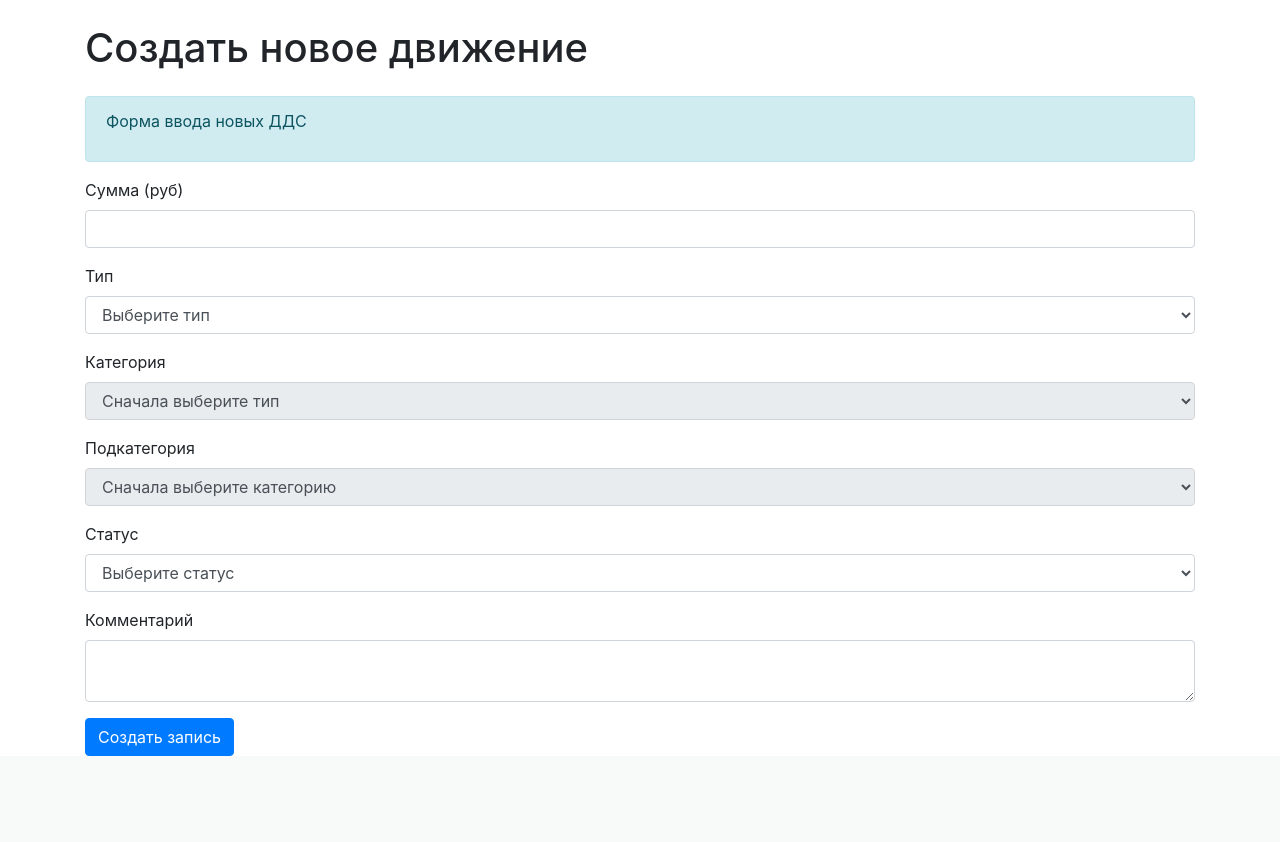
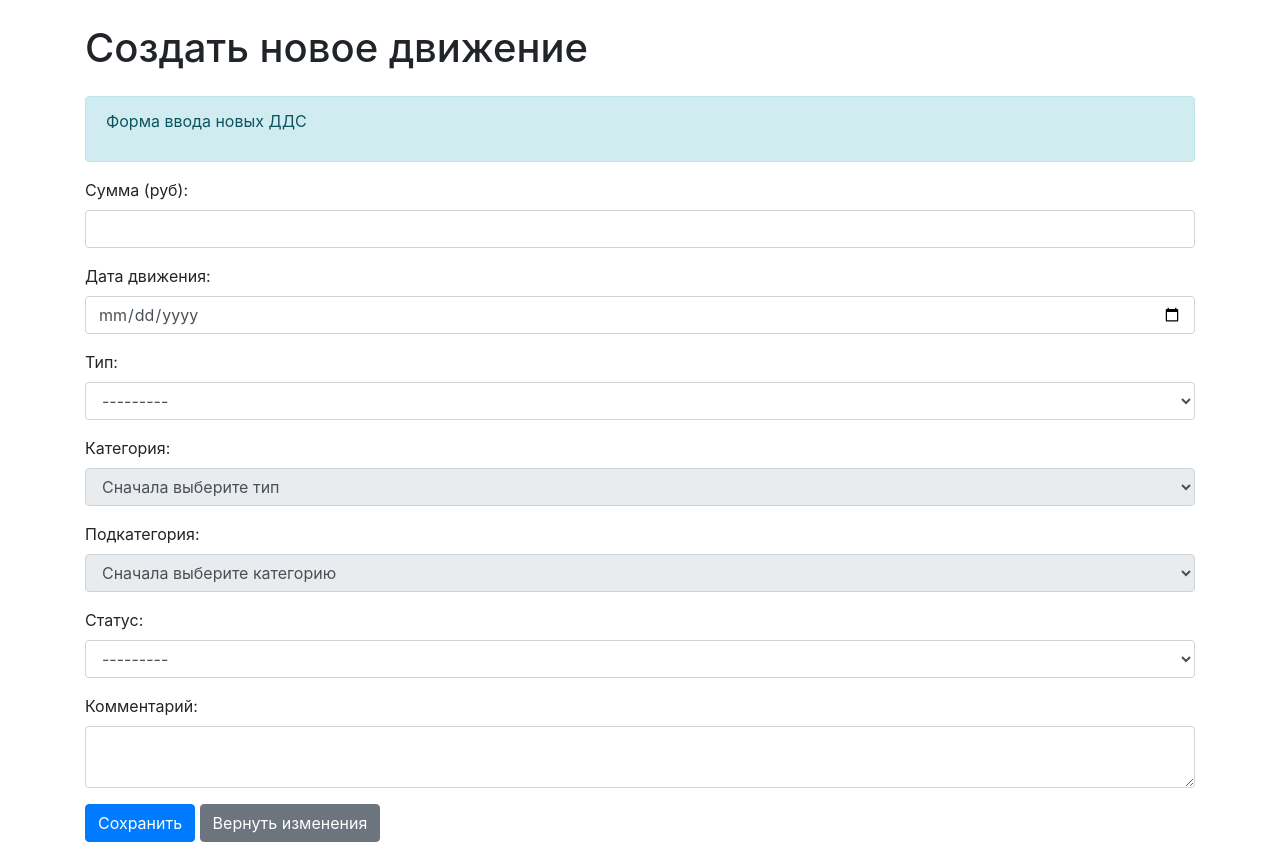
Before and after one commit to VasyaPupkin120/test_itsolutions, a Django app: page /createflow/ in a window 1280 px wide. Shown: the part 56-898 px from the top of the page. Before the commit the page ends 812 px from the top, so only its background shows below. Run offline with Django 5.2, Linux system fonts and the light colour scheme; data comes from the database, SQL or seed files in the repository; both versions use the stored data as it was after the commit; some libraries are stand-ins or nearby versions.

Commit message:
уточнил тип поля даты создания, работоспособная версия страницы создания записи

```diff
--- a/cashflow/forms.py
+++ b/cashflow/forms.py
@@ -2,7 +2,7 @@ from django import forms
 from .models import CashFlow, TypeFlow, Category, Subcategory, StatusFlow
 
 
-class UpdateCashFlowForm(forms.ModelForm):
+class CreateUpdateCashFlowForm(forms.ModelForm):
     """
     Форма для редактирования записи ДДС
     """
@@ -17,11 +17,12 @@ class UpdateCashFlowForm(forms.ModelForm):
                 'id': 'amount',
                 'required': True
             }),
-            'created_at': forms.DateTimeInput(attrs={
+            'created_at': forms.DateInput(attrs={
                 'class': 'form-control',
-                'type': 'datetime-local',
+                'type': 'date',
                 'id': 'created_at',
                 'required': True,
+                'format': '%d.%m.%Y'
             }),
             'typeflow': forms.Select(attrs={
                 'class': 'form-control',
@@ -61,6 +62,6 @@ class UpdateCashFlowForm(forms.ModelForm):
 
     def __init__(self, *args, **kwargs):
         super().__init__(*args, **kwargs)
-
-        # Преобразуем DateTime в формат для datetime-local
-        self.initial['created_at'] = self.instance.created_at.strftime('%Y-%m-%dT%H:%M')
+        # Преобразуем дату в формат пригодный для чтения html, для красивого выбора даты
+        if self.instance and self.instance.pk:
+            self.initial['created_at'] = self.instance.created_at.strftime('%Y-%m-%d')
--- a/cashflow/models.py
+++ b/cashflow/models.py
@@ -52,7 +52,7 @@ class TypeFlow(models.Model):
 class CashFlow(models.Model):
     amount = models.DecimalField(max_digits=30, decimal_places=2, verbose_name="Сумма")
     comment = models.TextField(null=True, blank=True, verbose_name="Комментарий")
-    created_at = models.DateTimeField(editable=True, verbose_name="Дата движения")
+    created_at = models.DateField(editable=True, verbose_name="Дата движения")
     typeflow = models.ForeignKey('TypeFlow', on_delete=models.PROTECT, related_name="cashflows", verbose_name="Тип движения")
     category = models.ForeignKey('Category', on_delete=models.PROTECT, related_name="cashflows", verbose_name="Категория")
     subcategory = models.ForeignKey('Subcategory', on_delete=models.PROTECT, related_name="cashflows", verbose_name="Подкатегория")
--- a/cashflow/urls.py
+++ b/cashflow/urls.py
@@ -21,8 +21,8 @@ app_name = 'cashflow'
 
 urlpatterns = [
     path('', views.CashflowListView.as_view(), name="cashflowlist"),
-    path('createflow/', views.createflow, name="createflow"),
-    # path('updateflow/<int:pk>/', views.updateflow, name="updateflow"),
+    # path('createflow/', views.createflow, name="createflow"),
+    path('createflow/', views.CashFlowCreateView.as_view(), name="createflow"),
     path('updateflow/<int:pk>/', views.CashFlowUpdateView.as_view(), name="updateflow"),
     path('deleteflow/<int:pk>/', views.CashFlowDeleteView.as_view(), name="deleteflow"),
     path('refrencedata/', views.refrence_data, name="refrence_data"),
--- a/cashflow/views.py
+++ b/cashflow/views.py
@@ -1,6 +1,6 @@
 from django.shortcuts import render, redirect
 from django.urls import reverse_lazy
-from django.views.generic import ListView, DeleteView, UpdateView
+from django.views.generic import ListView, CreateView, UpdateView, DeleteView
 from django.http import HttpRequest, JsonResponse
 from django.db.models import Q
 from django.http import JsonResponse
@@ -9,7 +9,8 @@ from django.core.exceptions import ObjectDoesNotExist
 from django.contrib import messages
 
 from .models import CashFlow, Category, StatusFlow, Subcategory, TypeFlow, StatusFlow
-from .forms import UpdateCashFlowForm
+from .forms import CreateUpdateCashFlowForm
+
 
 def ajax_get_structure_data(request):
     """
@@ -115,31 +116,21 @@ def createflow(request: HttpRequest):
     return render(request, 'cashflow/createflow.html')
 
 
-def updateflow(request:HttpRequest, pk):
-    print(pk)
-    print(request.POST)
-    return redirect('cashflow:cashflowlist')
+
+class CashFlowCreateView(CreateView):
+    model = CashFlow
+    form_class = CreateUpdateCashFlowForm
+    template_name = 'cashflow/createflow.html'
+    success_url = reverse_lazy('cashflow:cashflowlist')
+    context_object_name = 'flow'
 
 
 class CashFlowUpdateView(UpdateView):
     model = CashFlow
-    form_class = UpdateCashFlowForm
+    form_class = CreateUpdateCashFlowForm
     template_name = 'cashflow/updateflow.html'
     success_url = reverse_lazy('cashflow:cashflowlist')
     context_object_name = 'flow'
-
-    def post(self, request, *args, **kwargs):
-        print('\n', "POST response: ", request.POST, '\n')
-        return super().post(request, *args, **kwargs)
-
-    def form_valid(self, form):
-        print("Valid data:", form.cleaned_data)
-        return super().form_valid(form)
-
-    def form_invalid(self, form):
-        print("Invalid data:", form.data)
-        print("Errors:", form.errors)
-        return super().form_invalid(form)
 
 
 class CashFlowDeleteView(DeleteView):
--- a/static/js/scripts.js
+++ b/static/js/scripts.js
@@ -145,8 +145,8 @@ function fillSelect(selectElement, items) {
 
 
 
-// ======= Управление формой редактирования записи =======
-async function controlFormUpdateFlow() {
+// ======= Управление формой создания и редактирования записи =======
+async function controlFormCreateUpdateFlow(action) {
     filterData = await getStructureData();
 
     // Элементы формы
@@ -156,11 +156,11 @@ async function controlFormUpdateFlow() {
     const statusSelect = document.getElementById('status');
 
 
+    if (action === "update") {
         // Сохраняем значения полей при первой загрузке
         const startTypeflow = typeflowSelect.value;
         const startCategory = categorySelect.value;
         const startSubcategory = subcategorySelect.value;
-
 
         // Ограничение списка категорий в выпадающем списке при загрузке странички
         // Получаем разрешенные категории для текущего типа
@@ -186,6 +186,15 @@ async function controlFormUpdateFlow() {
         fillSelect(subcategorySelect, allowedSubcategories);
         // Восстанавливаем первоначальную подкатегорию
         subcategorySelect.value = startSubcategory;
+        }
+
+
+    if (action === "create") {
+        categorySelect.innerHTML = '<option value="">Сначала выберите тип</option>';
+        categorySelect.disabled = true;
+        subcategorySelect.innerHTML = '<option value="">Сначала выберите категорию</option>';
+        subcategorySelect.disabled = true;
+    }
 
 
     // Обработчик изменения типа
@@ -238,6 +247,7 @@ async function controlFormUpdateFlow() {
 
 }
 
+
 // ======= Скрипты для соответсвующих страниц =======
 document.addEventListener('DOMContentLoaded', function() {
     // Определяем текущую страницу
@@ -245,11 +255,11 @@ document.addEventListener('DOMContentLoaded', function() {
         fillDropdownLists();
     }
     if (document.getElementById('form-create-flow')) {
-        fillDropdownLists();
+        controlFormCreateUpdateFlow('create');
     }
 
     if (document.getElementById('form-update-flow')) {
-        controlFormUpdateFlow();
+        controlFormCreateUpdateFlow('update');
     }
 
 });
--- a/templates/cashflow/createflow.html
+++ b/templates/cashflow/createflow.html
@@ -9,49 +9,10 @@
         <p>Форма ввода новых ДДС</p>
     </div>
 
-<form id="form-create-flow" method="POST">
-    {% csrf_token %}
-    <div class="form-group">
-        <label for="amount">Сумма (руб)</label>
-        <input type="number" id="amount" name="amount" class="form-control" step="0.01" min="0" required>
-    </div>
-
-    <div class="form-group">
-        <label for="typeflow">Тип</label>
-        <select id="typeflow" name="typeflow" class="form-control" required>
-            <option value="">Выберите тип</option>
-            <!-- Заполнится через JavaScript -->
-        </select>
-    </div>
-
-    <div class="form-group">
-        <label for="category">Категория</label>
-        <select id="category" name="category" class="form-control" disabled required>
-            <option value="">Сначала выберите тип</option>
-        </select>
-    </div>
-
-    <div class="form-group">
-        <label for="subcategory">Подкатегория</label>
-        <select id="subcategory" name="subcategory" class="form-control" disabled required>
-            <option value="">Сначала выберите категорию</option>
-        </select>
-    </div>
-
-    <div class="form-group">
-        <label for="status">Статус</label>
-        <select id="status" name="status" class="form-control" required>
-            <option value="">Выберите статус</option>
-            <!-- Заполнится через JavaScript -->
-        </select>
-    </div>
-
-
-    <div class="form-group">
-        <label for="comment">Комментарий</label>
-        <textarea id="comment" name="comment" class="form-control" rows="2"></textarea>
-    </div>
-
-    <button type="submit" class="btn btn-primary">Создать запись</button>
-</form>
+    <form id="form-create-flow" method="post">
+        {% csrf_token %}
+        {{ form.as_p }}
+        <button type="submit" class="btn btn-primary">Сохранить</button>
+        <a href="{{ success_url }}" class="btn btn-secondary">Вернуть изменения</a>
+    </form>
 {% endblock %}
--- a/templates/cashflow/updateflow.html
+++ b/templates/cashflow/updateflow.html
@@ -5,6 +5,6 @@
     {% csrf_token %}
     {{ form.as_p }}
     <button type="submit" class="btn btn-primary">Сохранить</button>
-    <a href="{{ success_url }}" class="btn btn-secondary">Отмена</a>
+    <a href="{{ success_url }}" class="btn btn-secondary">Вернуть изменения</a>
 </form>
 {% endblock %}
```
Also changed, not shown: cashflow/migrations/0003_alter_cashflow_created_at.py (added), db.sqlite3. Lines whose indentation alone changed are shown as unchanged.
